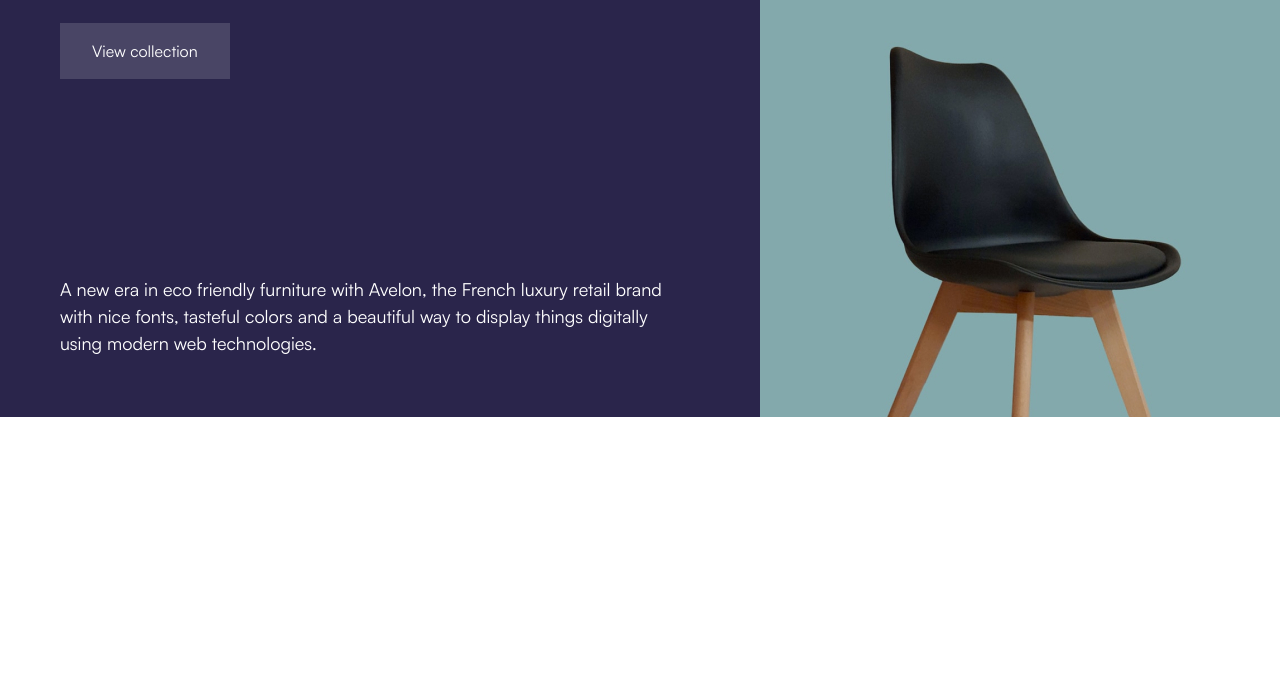
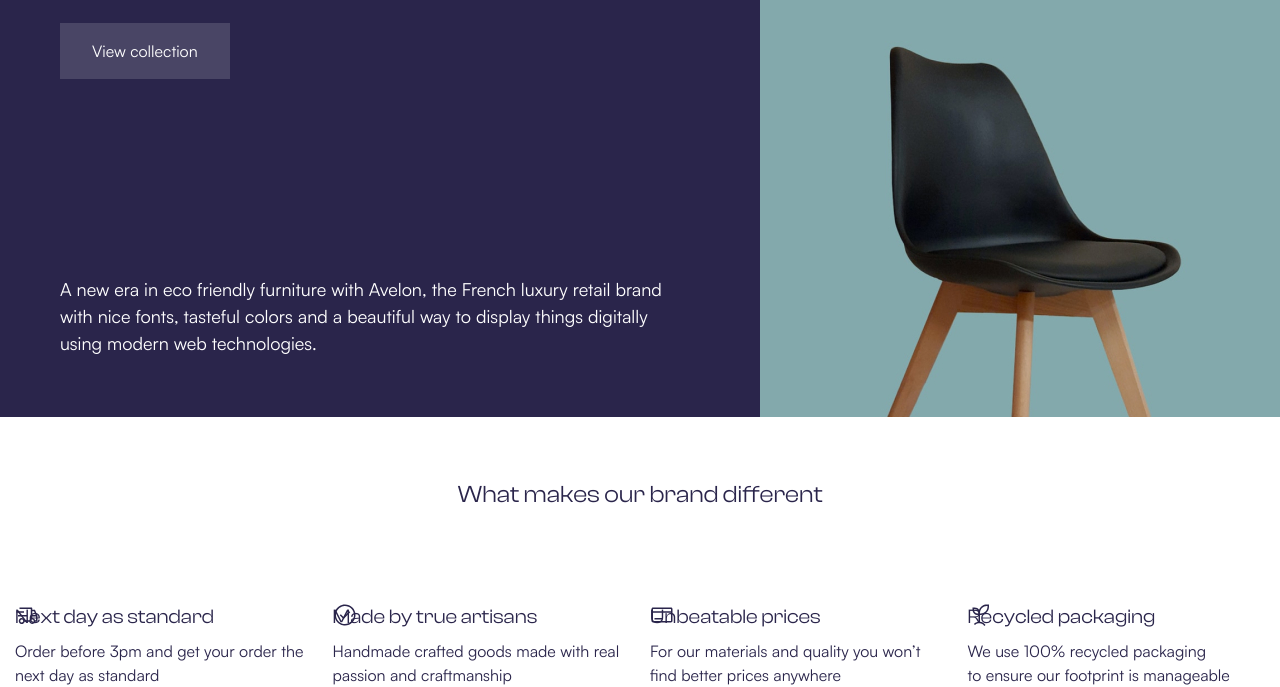
Before and after one commit to id-edm/avion, a plain HTML site: page index.html in a window 1280 px wide. Shown: the part 361-1048 px from the top of the page. Before the commit the page ends 838 px from the top, so only its background shows below. Drawn offline with Linux system fonts and the light colour scheme.

Commit message:
feat: add section benefits

```diff
--- /dev/null
+++ b/css/blocks/_benefits.css
@@ -0,0 +1,46 @@
+.benefits {
+  padding-top: 60px;
+  padding-bottom: 80px;
+}
+
+.benefits__list {
+}
+
+.benefits__item {
+  grid-column: 3 span;
+  margin-top: 40px;
+  background-position: left top;
+  background-size: 24px 24px;
+  background-repeat: no-repeat;
+}
+
+.benefits__item--next {
+  background-image: url(../../img/next.svg);
+}
+.benefits__item--made {
+  background-image: url(../../img/made.svg);
+}
+.benefits__item--prices {
+  background-image: url(../../img/prices.svg);
+}
+.benefits__item--recycled {
+  background-image: url(../../img/recycled.svg);
+}
+
+.benefits__subtitle {
+  margin: 0;
+  margin-bottom: 8px;
+  font-family: var(--second-family);
+  font-weight: 400;
+  font-size: 20px;
+  line-height: 140%;
+  color: var(--dark-primary);
+}
+
+.benefits__description {
+  margin: 0;
+  font-weight: 400;
+  font-size: 16px;
+  line-height: 150%;
+  color: var(--dark-primary);
+}
--- /dev/null
+++ b/css/blocks/_grid.css
@@ -0,0 +1,5 @@
+.grid {
+  display: grid;
+  grid-template-columns: repeat(12, 1fr);
+  column-gap: var(--gap);
+}
--- /dev/null
+++ b/css/blocks/_title.css
@@ -0,0 +1,19 @@
+.title {
+	margin: 0;
+	font-weight: 400;
+	font-family: var(--second-family);
+	color: var(--dark-primary);
+}
+
+.title__small {
+	font-size: 16px;
+	line-height: 150%;
+}
+
+.title--center {
+	text-align: center;
+}
+
+.title--mb-large {
+	margin-bottom: 50px;
+}
--- a/css/main.css
+++ b/css/main.css
@@ -6,7 +6,10 @@
 
 /* blocks */
 @import url('blocks/_btn.css');
+@import url('blocks/_grid.css');
 @import url('blocks/_header.css');
 @import url('blocks/_logo.css');
 @import url('blocks/_nav.css');
+@import url('blocks/_title.css');
 @import url('blocks/_hero.css');
+@import url('blocks/_benefits.css');
--- a/index.html
+++ b/index.html
@@ -1,6 +1,5 @@
 <!DOCTYPE html>
 <html lang="en" class="page">
-
   <head>
     <meta charset="UTF-8" />
     <meta name="viewport" content="width=device-width, initial-scale=1.0" />
@@ -29,32 +28,71 @@
             </ul>
             <div class="header__buttons">
               <button class="btn-reset header__button" aria-label="Searsh">
-              <svg width="16" height="16" viewBox="0 0 16 16" fill="none" xmlns="http://www.w3.org/2000/svg">
-                <rect width="16" height="16" fill="white" style="mix-blend-mode: multiply" />
+                <svg
+                  width="16"
+                  height="16"
+                  viewBox="0 0 16 16"
+                  fill="none"
+                  xmlns="http://www.w3.org/2000/svg"
+                >
+                  <rect
+                    width="16"
+                    height="16"
+                    fill="white"
+                    style="mix-blend-mode: multiply"
+                  />
                   <path
-                  d="M14.5001 13.7929L10.7241 10.0169C11.6314 8.92758 12.0839 7.53038 11.9873 6.11596C11.8908 4.70153 11.2526 3.37879 10.2057 2.42288C9.15867 1.46698 7.78347 0.951515 6.36612 0.983723C4.94877 1.01593 3.5984 1.59333 2.59593 2.59581C1.59345 3.59828 1.01605 4.94865 0.983845 6.366C0.951637 7.78335 1.4671 9.15855 2.423 10.2055C3.37891 11.2525 4.70165 11.8907 6.11608 11.9872C7.5305 12.0838 8.9277 11.6313 10.017 10.7239L13.7931 14.5L14.5001 13.7929ZM2.00012 6.5C2.00012 5.60998 2.26404 4.73995 2.75851 3.99993C3.25297 3.25991 3.95578 2.68313 4.77804 2.34254C5.60031 2.00194 6.50511 1.91283 7.37802 2.08646C8.25094 2.2601 9.05276 2.68868 9.6821 3.31802C10.3114 3.94735 10.74 4.74918 10.9137 5.62209C11.0873 6.495 10.9982 7.3998 10.6576 8.22207C10.317 9.04434 9.7402 9.74714 9.00018 10.2416C8.26016 10.7361 7.39013 11 6.50012 11C5.30705 10.9987 4.16323 10.5241 3.3196 9.68052C2.47597 8.83689 2.00144 7.69306 2.00012 6.5Z" />
+                    d="M14.5001 13.7929L10.7241 10.0169C11.6314 8.92758 12.0839 7.53038 11.9873 6.11596C11.8908 4.70153 11.2526 3.37879 10.2057 2.42288C9.15867 1.46698 7.78347 0.951515 6.36612 0.983723C4.94877 1.01593 3.5984 1.59333 2.59593 2.59581C1.59345 3.59828 1.01605 4.94865 0.983845 6.366C0.951637 7.78335 1.4671 9.15855 2.423 10.2055C3.37891 11.2525 4.70165 11.8907 6.11608 11.9872C7.5305 12.0838 8.9277 11.6313 10.017 10.7239L13.7931 14.5L14.5001 13.7929ZM2.00012 6.5C2.00012 5.60998 2.26404 4.73995 2.75851 3.99993C3.25297 3.25991 3.95578 2.68313 4.77804 2.34254C5.60031 2.00194 6.50511 1.91283 7.37802 2.08646C8.25094 2.2601 9.05276 2.68868 9.6821 3.31802C10.3114 3.94735 10.74 4.74918 10.9137 5.62209C11.0873 6.495 10.9982 7.3998 10.6576 8.22207C10.317 9.04434 9.7402 9.74714 9.00018 10.2416C8.26016 10.7361 7.39013 11 6.50012 11C5.30705 10.9987 4.16323 10.5241 3.3196 9.68052C2.47597 8.83689 2.00144 7.69306 2.00012 6.5Z"
+                  />
                 </svg>
               </button>
               <button class="btn-reset header__button" aria-label="Cart">
-              <svg width="16" height="16" viewBox="0 0 16 16" fill="none" xmlns="http://www.w3.org/2000/svg">
-                <rect width="16" height="16" fill="white" style="mix-blend-mode: multiply" />
+                <svg
+                  width="16"
+                  height="16"
+                  viewBox="0 0 16 16"
+                  fill="none"
+                  xmlns="http://www.w3.org/2000/svg"
+                >
+                  <rect
+                    width="16"
+                    height="16"
+                    fill="white"
+                    style="mix-blend-mode: multiply"
+                  />
                   <path
                     d="M5 15C5.55228 15 6 14.5523 6 14C6 13.4477 5.55228 13 5 13C4.44772 13 4 13.4477 4 14C4 14.5523 4.44772 15 5 15Z"
-                  fill="#2A254B" />
+                    fill="#2A254B"
+                  />
                   <path
                     d="M12 15C12.5523 15 13 14.5523 13 14C13 13.4477 12.5523 13 12 13C11.4477 13 11 13.4477 11 14C11 14.5523 11.4477 15 12 15Z"
-                  fill="#2A254B" />
+                    fill="#2A254B"
+                  />
                   <path
-                  d="M14 3.50001H2.91L2.5 1.40001C2.47662 1.28537 2.41379 1.18256 2.32243 1.10947C2.23107 1.03639 2.11697 0.997651 2 1.00001H0V2.00001H1.59L3.5 11.6C3.52338 11.7146 3.58621 11.8175 3.67757 11.8905C3.76893 11.9636 3.88303 12.0024 4 12H13V11H4.41L4 9.00001H13C13.1156 9.00284 13.2286 8.96552 13.3197 8.89441C13.4109 8.8233 13.4746 8.7228 13.5 8.61001L14.5 4.11001C14.5168 4.03582 14.5164 3.95879 14.4989 3.88478C14.4814 3.81076 14.4472 3.74172 14.399 3.6829C14.3508 3.62407 14.2898 3.57703 14.2206 3.54534C14.1515 3.51364 14.076 3.49814 14 3.50001ZM12.6 8.00001H3.81L3.11 4.50001H13.375L12.6 8.00001Z" />
+                    d="M14 3.50001H2.91L2.5 1.40001C2.47662 1.28537 2.41379 1.18256 2.32243 1.10947C2.23107 1.03639 2.11697 0.997651 2 1.00001H0V2.00001H1.59L3.5 11.6C3.52338 11.7146 3.58621 11.8175 3.67757 11.8905C3.76893 11.9636 3.88303 12.0024 4 12H13V11H4.41L4 9.00001H13C13.1156 9.00284 13.2286 8.96552 13.3197 8.89441C13.4109 8.8233 13.4746 8.7228 13.5 8.61001L14.5 4.11001C14.5168 4.03582 14.5164 3.95879 14.4989 3.88478C14.4814 3.81076 14.4472 3.74172 14.399 3.6829C14.3508 3.62407 14.2898 3.57703 14.2206 3.54534C14.1515 3.51364 14.076 3.49814 14 3.50001ZM12.6 8.00001H3.81L3.11 4.50001H13.375L12.6 8.00001Z"
+                  />
                 </svg>
               </button>
               <button class="btn-reset header__button" aria-label="Persanal">
-              <svg width="16" height="16" viewBox="0 0 16 16" fill="none" xmlns="http://www.w3.org/2000/svg">
-                <rect width="16" height="16" fill="white" style="mix-blend-mode: multiply" />
+                <svg
+                  width="16"
+                  height="16"
+                  viewBox="0 0 16 16"
+                  fill="none"
+                  xmlns="http://www.w3.org/2000/svg"
+                >
+                  <rect
+                    width="16"
+                    height="16"
+                    fill="white"
+                    style="mix-blend-mode: multiply"
+                  />
                   <path
-                  d="M8 4C7.50555 4 7.0222 4.14662 6.61108 4.42133C6.19995 4.69603 5.87952 5.08648 5.6903 5.54329C5.50108 6.00011 5.45158 6.50277 5.54804 6.98773C5.6445 7.47268 5.88261 7.91814 6.23224 8.26777C6.58187 8.6174 7.02733 8.8555 7.51228 8.95196C7.99723 9.04843 8.4999 8.99892 8.95671 8.8097C9.41353 8.62048 9.80397 8.30005 10.0787 7.88893C10.3534 7.4778 10.5 6.99445 10.5 6.5C10.5 5.83696 10.2366 5.20107 9.76777 4.73223C9.29893 4.26339 8.66304 4 8 4ZM8 8C7.70333 8 7.41332 7.91203 7.16665 7.7472C6.91997 7.58238 6.72772 7.34811 6.61418 7.07403C6.50065 6.79994 6.47095 6.49834 6.52882 6.20736C6.5867 5.91639 6.72956 5.64912 6.93934 5.43934C7.14912 5.22956 7.4164 5.0867 7.70737 5.02882C7.99834 4.97094 8.29994 5.00065 8.57403 5.11418C8.84812 5.22771 9.08239 5.41997 9.24721 5.66664C9.41203 5.91332 9.5 6.20333 9.5 6.5C9.49955 6.89769 9.34137 7.27896 9.06017 7.56016C8.77896 7.84137 8.39769 7.99955 8 8Z" />
+                    d="M8 4C7.50555 4 7.0222 4.14662 6.61108 4.42133C6.19995 4.69603 5.87952 5.08648 5.6903 5.54329C5.50108 6.00011 5.45158 6.50277 5.54804 6.98773C5.6445 7.47268 5.88261 7.91814 6.23224 8.26777C6.58187 8.6174 7.02733 8.8555 7.51228 8.95196C7.99723 9.04843 8.4999 8.99892 8.95671 8.8097C9.41353 8.62048 9.80397 8.30005 10.0787 7.88893C10.3534 7.4778 10.5 6.99445 10.5 6.5C10.5 5.83696 10.2366 5.20107 9.76777 4.73223C9.29893 4.26339 8.66304 4 8 4ZM8 8C7.70333 8 7.41332 7.91203 7.16665 7.7472C6.91997 7.58238 6.72772 7.34811 6.61418 7.07403C6.50065 6.79994 6.47095 6.49834 6.52882 6.20736C6.5867 5.91639 6.72956 5.64912 6.93934 5.43934C7.14912 5.22956 7.4164 5.0867 7.70737 5.02882C7.99834 4.97094 8.29994 5.00065 8.57403 5.11418C8.84812 5.22771 9.08239 5.41997 9.24721 5.66664C9.41203 5.91332 9.5 6.20333 9.5 6.5C9.49955 6.89769 9.34137 7.27896 9.06017 7.56016C8.77896 7.84137 8.39769 7.99955 8 8Z"
+                  />
                   <path
-                  d="M8 1C6.61553 1 5.26216 1.41054 4.11101 2.17971C2.95987 2.94888 2.06266 4.04213 1.53285 5.32122C1.00303 6.6003 0.86441 8.00776 1.13451 9.36563C1.4046 10.7235 2.07129 11.9708 3.05026 12.9497C4.02922 13.9287 5.2765 14.5954 6.63437 14.8655C7.99224 15.1356 9.3997 14.997 10.6788 14.4672C11.9579 13.9373 13.0511 13.0401 13.8203 11.889C14.5895 10.7378 15 9.38447 15 8C14.9979 6.14413 14.2597 4.36486 12.9474 3.05256C11.6351 1.74026 9.85588 1.00209 8 1ZM5 13.1882V12.5C5.00044 12.1023 5.15862 11.721 5.43983 11.4398C5.72104 11.1586 6.10231 11.0004 6.5 11H9.5C9.89769 11.0004 10.279 11.1586 10.5602 11.4398C10.8414 11.721 10.9996 12.1023 11 12.5V13.1882C10.0896 13.7199 9.05426 14 8 14C6.94574 14 5.91042 13.7199 5 13.1882ZM11.9963 12.4629C11.9863 11.807 11.7191 11.1813 11.2521 10.7206C10.7852 10.2599 10.156 10.0011 9.5 10H6.5C5.84405 10.0011 5.2148 10.2599 4.74786 10.7206C4.28093 11.1813 4.01369 11.807 4.00375 12.4629C3.09703 11.6533 2.45762 10.5873 2.17017 9.40623C1.88272 8.22513 1.9608 6.98457 2.39407 5.84883C2.82734 4.71309 3.59536 3.73573 4.59644 3.04618C5.59751 2.35663 6.78442 1.98741 8 1.98741C9.21558 1.98741 10.4025 2.35663 11.4036 3.04618C12.4046 3.73573 13.1727 4.71309 13.6059 5.84883C14.0392 6.98457 14.1173 8.22513 13.8298 9.40623C13.5424 10.5873 12.903 11.6533 11.9963 12.4629Z" />
+                    d="M8 1C6.61553 1 5.26216 1.41054 4.11101 2.17971C2.95987 2.94888 2.06266 4.04213 1.53285 5.32122C1.00303 6.6003 0.86441 8.00776 1.13451 9.36563C1.4046 10.7235 2.07129 11.9708 3.05026 12.9497C4.02922 13.9287 5.2765 14.5954 6.63437 14.8655C7.99224 15.1356 9.3997 14.997 10.6788 14.4672C11.9579 13.9373 13.0511 13.0401 13.8203 11.889C14.5895 10.7378 15 9.38447 15 8C14.9979 6.14413 14.2597 4.36486 12.9474 3.05256C11.6351 1.74026 9.85588 1.00209 8 1ZM5 13.1882V12.5C5.00044 12.1023 5.15862 11.721 5.43983 11.4398C5.72104 11.1586 6.10231 11.0004 6.5 11H9.5C9.89769 11.0004 10.279 11.1586 10.5602 11.4398C10.8414 11.721 10.9996 12.1023 11 12.5V13.1882C10.0896 13.7199 9.05426 14 8 14C6.94574 14 5.91042 13.7199 5 13.1882ZM11.9963 12.4629C11.9863 11.807 11.7191 11.1813 11.2521 10.7206C10.7852 10.2599 10.156 10.0011 9.5 10H6.5C5.84405 10.0011 5.2148 10.2599 4.74786 10.7206C4.28093 11.1813 4.01369 11.807 4.00375 12.4629C3.09703 11.6533 2.45762 10.5873 2.17017 9.40623C1.88272 8.22513 1.9608 6.98457 2.39407 5.84883C2.82734 4.71309 3.59536 3.73573 4.59644 3.04618C5.59751 2.35663 6.78442 1.98741 8 1.98741C9.21558 1.98741 10.4025 2.35663 11.4036 3.04618C12.4046 3.73573 13.1727 4.71309 13.6059 5.84883C14.0392 6.98457 14.1173 8.22513 13.8298 9.40623C13.5424 10.5873 12.903 11.6533 11.9963 12.4629Z"
+                  />
                 </svg>
               </button>
             </div>
@@ -108,11 +146,52 @@
               web technologies.
             </p>
           </div>
-        <img src="img/hero-image.jpg" srcset="img/hero-image_2x.jpg 2x" width="520" height="584" alt="Chair"
-          class="hero__image" />
+          <img
+            src="img/hero-image.jpg"
+            srcset="img/hero-image_2x.jpg 2x"
+            width="520"
+            height="584"
+            alt="Chair"
+            class="hero__image"
+          />
         </div>
       </section>
+      <sections class="benefits">
+        <div class="container">
+          <h2 class="title title--small title--center title--mb-large">
+            What makes our brand different
+          </h2>
+          <ul class="list-reset benefits__list grid">
+            <li class="benefits__item benefits__item--next">
+              <h3 class="benefits__subtitle">Next day as standard</h3>
+              <p class="benefits__description">
+                Order before 3pm and get your order the next day
+                as&nbsp;standard
+              </p>
+            </li>
+            <li class="benefits__item benefits__item--made">
+              <h3 class="benefits__subtitle">Made by true artisans</h3>
+              <p class="benefits__description">
+                Handmade crafted goods made with real passion and craftmanship
+              </p>
+            </li>
+            <li class="benefits__item benefits__item--prices">
+              <h3 class="benefits__subtitle">Unbeatable prices</h3>
+              <p class="benefits__description">
+                For our materials and quality you won&rsquo;t find better prices
+                anywhere
+              </p>
+            </li>
+            <li class="benefits__item benefits__item--recycled">
+              <h3 class="benefits__subtitle">Recycled packaging</h3>
+              <p class="benefits__description">
+                We&nbsp;use 100% recycled packaging to&nbsp;ensure our footprint
+                is&nbsp;manageable
+              </p>
+            </li>
+          </ul>
+        </div>
+      </sections>
     </main>
   </body>
-
 </html>
```
Also changed, not shown: img/made.svg (added), img/next.svg (added), img/prices.svg (added), img/recycled.svg (added). Lines whose indentation alone changed are shown as unchanged.
